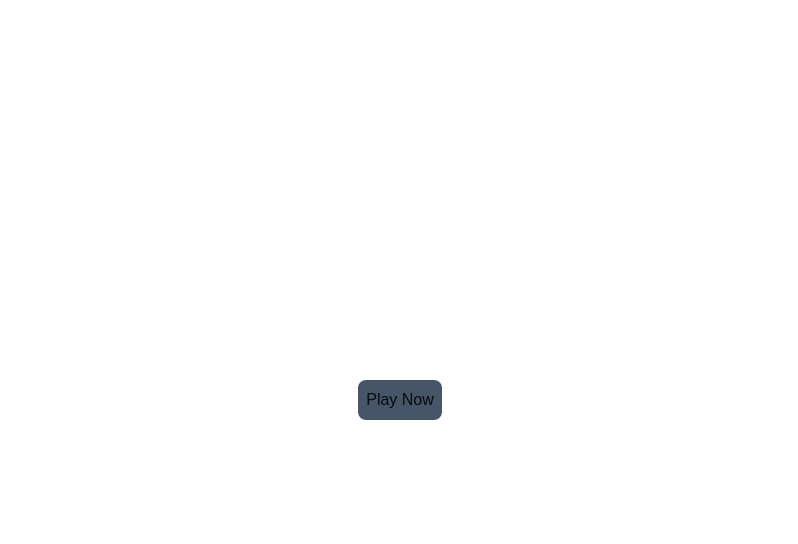
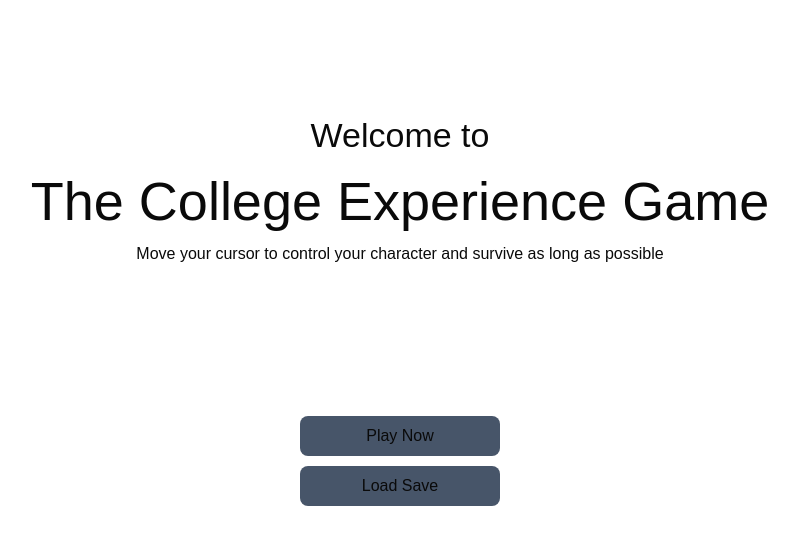
Before and after one commit to GavinRobson/Team3Jamboree, a Next.js app: page / in a window 1280 px wide. Shown: the top 544 px of the page, without its empty margins (240-1038 px from the left). Built offline with nearby package versions, Linux system fonts and the light colour scheme.

Commit message:
added plain home page and tab title

```diff
--- a/app/layout.js
+++ b/app/layout.js
@@ -13,7 +13,7 @@ const geistMono = localFont({
 });
 
 export const metadata = {
-  title: "Create Next App",
+  title: "TCEG",
   description: "Generated by create next app",
 };
 
--- a/app/page.js
+++ b/app/page.js
@@ -1,9 +1,24 @@
 import PlayGameButton from "@/components/home/play-game-button";
+
+const buttons = (
+  <div style={{ display: "flex", flexDirection: "column", alignItems: "center", gap: "10px", marginTop: "150px"}}>
+    <PlayGameButton  />
+    <button className="bg-slate-600 hover:bg-slate-400 p-2 rounded-lg" style={{ width: "200px" }} >Load Save</button> </div>
+)
+
+const startPage = (
+ <div style={{ textAlign: "center", padding: "10px 20px",marginTop: "100px"}}>
+  <p style={{fontSize: '34px'}}>Welcome to </p>
+  <h1 style={{fontSize: '54px'}}>The College Experience Game </h1>
+  <p>Move your cursor to control your character and survive as long as possible</p>
+  {buttons}
+ </div>
+)
 
 export default function Home() {
   return (
-    <div className="w-screen h-screen flex items-center justify-center">
-      <PlayGameButton />
+    <div >
+      {startPage}
     </div>
   );
 }
--- a/components/home/play-game-button.jsx
+++ b/components/home/play-game-button.jsx
@@ -13,6 +13,7 @@ const PlayGameButton = () => {
     <button
       className="bg-slate-600 hover:bg-slate-400 p-2 rounded-lg"
       onClick={onClick}
+      style={{ width: "200px" }}
     >
       Play Now
     </button>
```
